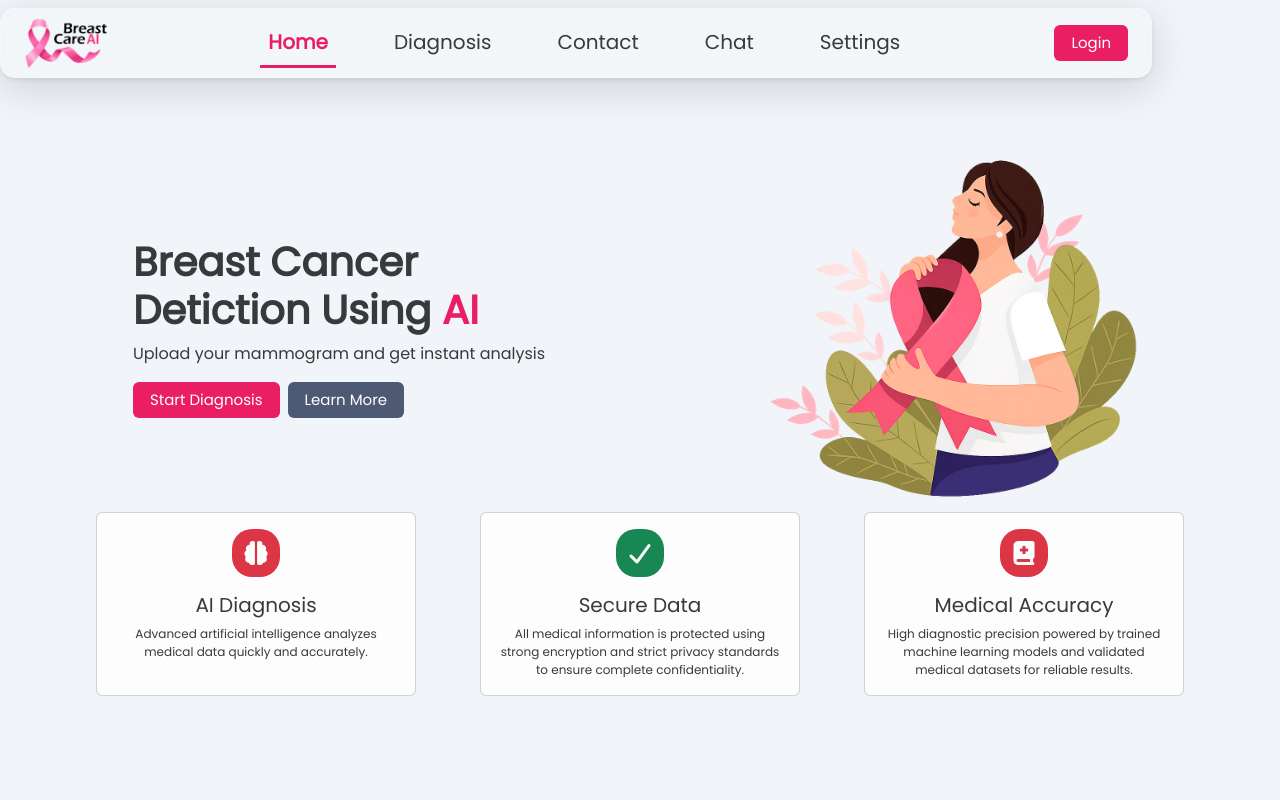
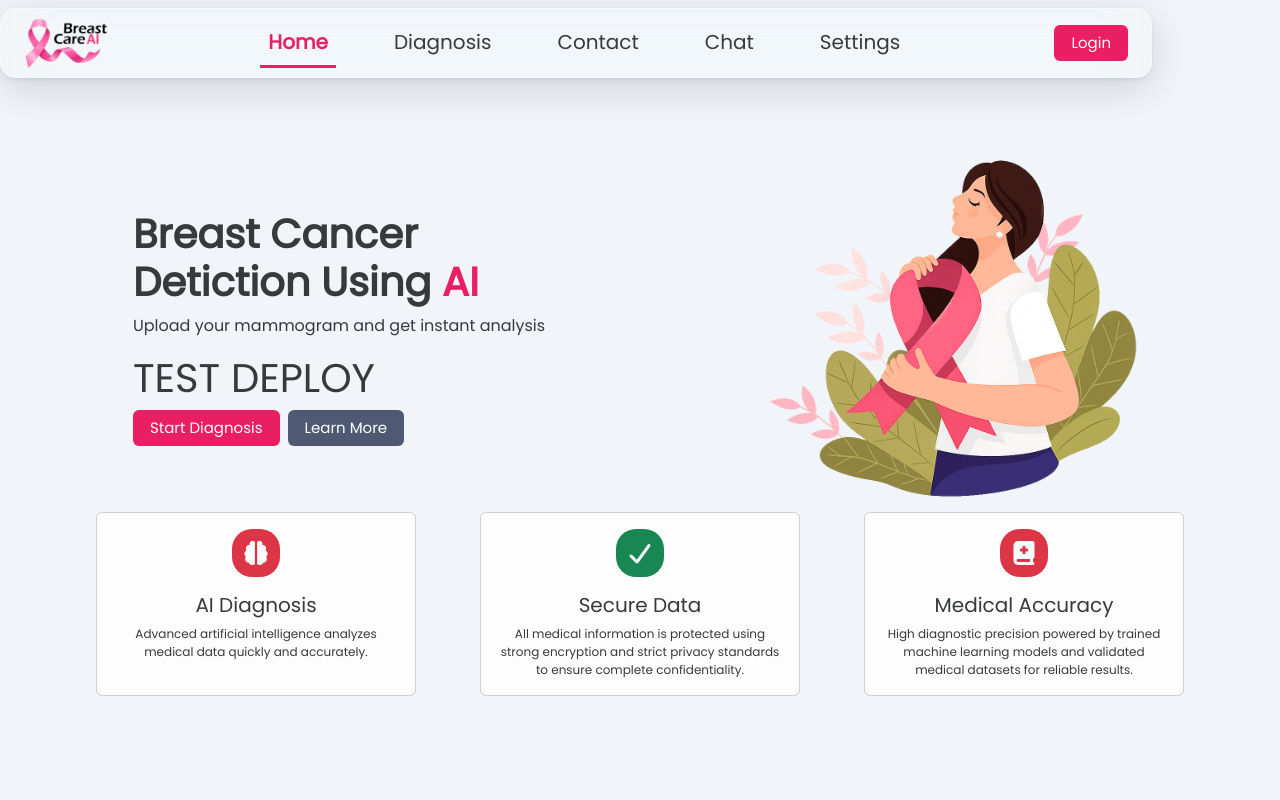
Before and after one commit to 3vmy/BristCareAI, a React (Vite) app: page / in a window 1280 px wide. Shown: the top 800 px of the page. Built offline with nearby package versions, Linux system fonts and the light colour scheme.

Commit message:
test deploy

```diff
--- a/src/pages/index.jsx
+++ b/src/pages/index.jsx
@@ -16,6 +16,7 @@ export default function Home()
                 <div className="text">
                     <h1 className="fw-bold">{t("home.title")} <br /> {t("home.title2")} <span>{t("home.Ai")}</span></h1>
                     <p>{t("home.p")}</p>
+                    <h1>TEST DEPLOY</h1>
                     <div className="home-button d-flex gap-2">
                         <PButtonLink title={t("home.start_button")} link="/diagnosis"/>
                         <ButtonLink title={t("home.learn_button")}  link="#learn-more"/>
```
